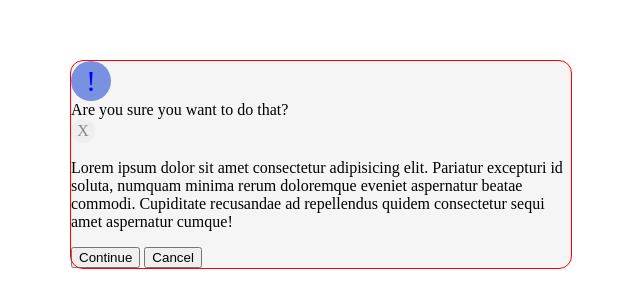
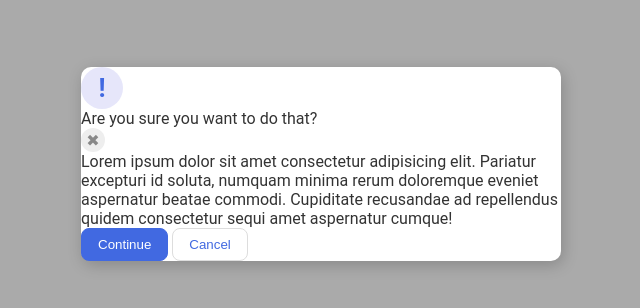
Before and after one commit to DonnyLVu/05-flex-modal-, a plain HTML site: page index.html in a window 1280 px wide. Shown: the part 236-544 px from the top of the page, without its empty margins (319-959 px from the left). Drawn offline with Linux system fonts and the light colour scheme.

Commit message:
add starting over

```diff
--- a/index.html
+++ b/index.html
@@ -1,27 +1,29 @@
 <!DOCTYPE html>
 <html lang="en">
   <head>
-    <link rel="stylesheet" href="style.css" />
     <meta charset="UTF-8" />
     <meta http-equiv="X-UA-Compatible" content="IE=edge" />
     <meta name="viewport" content="width=device-width, initial-scale=1.0" />
-    <title>05-flex-modal</title>
+    <link rel="stylesheet" href="style.css" />
+    <title>Modal</title>
   </head>
   <body>
-    <div class="modal-container">
-      <div class="circle-icon">!</div>
-      <div class="modal-title">Are you sure you want to do that?</div>
-      <div class="circle-exit">X</div>
-      <p class="modal-text">
-        Lorem ipsum dolor sit amet consectetur adipisicing elit. Pariatur
-        excepturi id soluta, numquam minima rerum doloremque eveniet aspernatur
-        beatae commodi. Cupiditate recusandae ad repellendus quidem consectetur
-        sequi amet aspernatur cumque!
-      </p>
-      <buttons class="modal-buttons">
-        <button>Continue</button>
-        <button>Cancel</button>
-      </buttons>
+    <div class="modal">
+      <div class="icon">!</div>
+      <div class="container">
+        <div class="header">
+          Are you sure you want to do that?
+          <div class="close-button">✖</div>
+        </div>
+        <div class="text">
+          Lorem ipsum dolor sit amet consectetur adipisicing elit. Pariatur
+          excepturi id soluta, numquam minima rerum doloremque eveniet
+          aspernatur beatae commodi. Cupiditate recusandae ad repellendus quidem
+          consectetur sequi amet aspernatur cumque!
+        </div>
+        <button class="continue">Continue</button>
+        <button class="cancel">Cancel</button>
+      </div>
     </div>
   </body>
 </html>
--- a/style.css
+++ b/style.css
@@ -1,32 +1,40 @@
+html,
 body {
-  height: 100vh;
+  height: 100%;
+}
+
+body {
+  font-family: Roboto, sans-serif;
   margin: 0;
-  padding: 0;
+  background: #aaa;
+  color: #333;
+  /* I'll give you this one for free lol */
   display: flex;
   align-items: center;
   justify-content: center;
 }
 
-.modal-container {
-  background: whitesmoke;
-  width: 500px;
-  border-radius: 12px;
-  outline: 1px solid red;
+.modal {
+  background: white;
+  width: 480px;
+  border-radius: 10px;
+  box-shadow: 2px 4px 16px rgba(0, 0, 0, 0.2);
 }
 
-.circle-icon {
-  background: rgb(120, 146, 225);
+.icon {
+  color: royalblue;
+  font-size: 26px;
+  font-weight: 700;
+  background: lavender;
+  width: 42px;
+  height: 42px;
   border-radius: 50%;
-  color: blue;
-  font-size: 30px;
-  height: 40px;
-  width: 40px;
   display: flex;
   align-items: center;
   justify-content: center;
 }
 
-.circle-exit {
+.close-button {
   background: #eee;
   border-radius: 50%;
   color: #888;
@@ -38,3 +46,20 @@
   align-items: center;
   justify-content: center;
 }
+
+button {
+  padding: 8px 16px;
+  border-radius: 8px;
+}
+
+button.continue {
+  background: royalblue;
+  border: 1px solid royalblue;
+  color: white;
+}
+
+button.cancel {
+  background: white;
+  border: 1px solid #ddd;
+  color: royalblue;
+}
```
